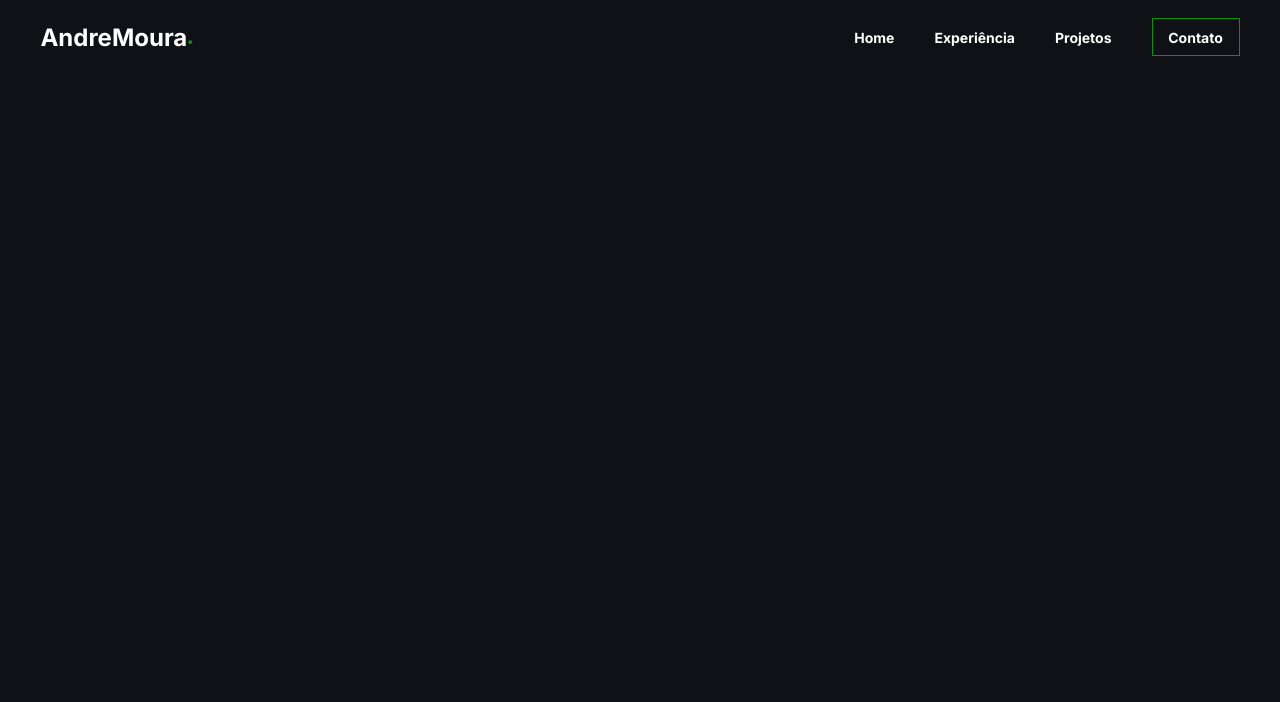
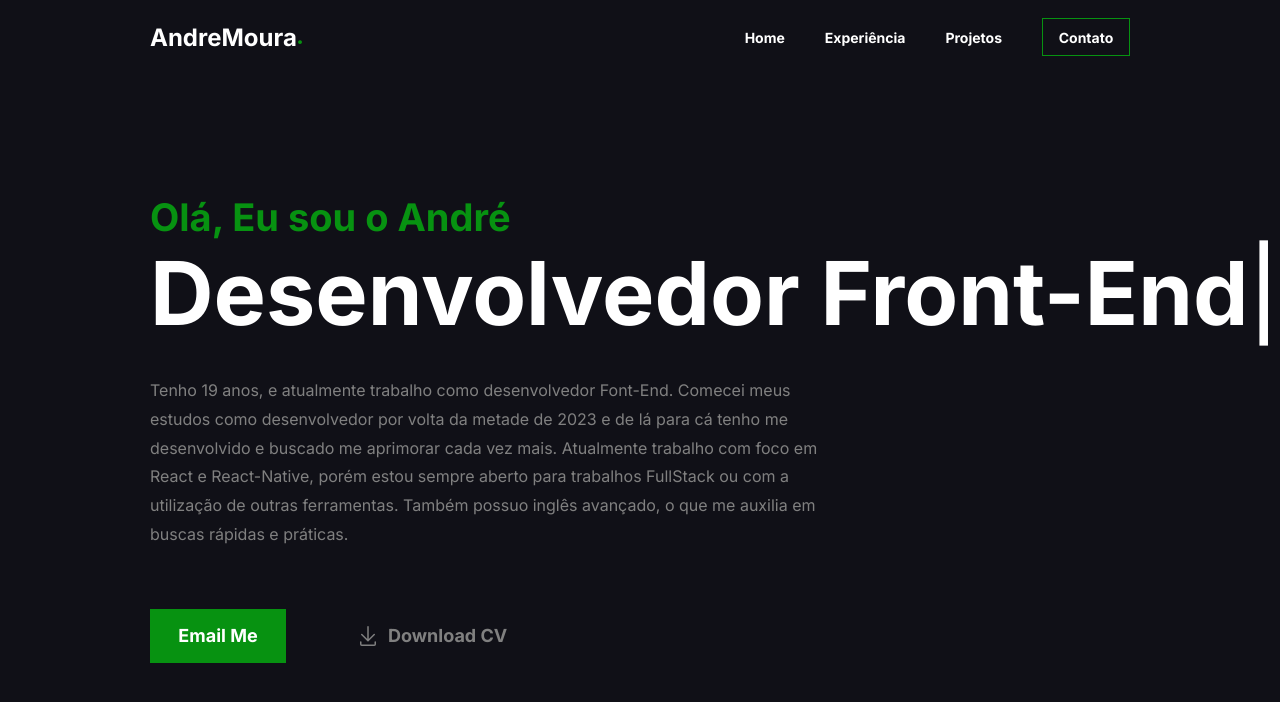
Before and after one commit to AndreMour/MyPortfolio, a React (Create React App) app: page / in a window 1280 px wide. Shown: the top 702 px of the page. Built offline with nearby package versions, Linux system fonts and the light colour scheme.

Commit message:
Create the Home

```diff
--- a/package.json
+++ b/package.json
@@ -8,6 +8,7 @@
     "@testing-library/user-event": "^13.5.0",
     "react": "^18.2.0",
     "react-dom": "^18.2.0",
+    "react-icons": "^5.0.1",
     "react-scripts": "5.0.1",
     "styled-components": "^6.1.8",
     "web-vitals": "^2.1.4"
--- /dev/null
+++ b/src/Components/Home/Index.jsx
@@ -0,0 +1,45 @@
+import React from 'react'
+import {
+  Area, DivArea, DivName, HomeContainer, Name, Bar,
+  DivDescription, Description, DivButtons, ButtonEmail,
+  ButtonCv,
+  IconeDownload
+} from './styles';
+
+const Index = () => {
+  return (
+    <HomeContainer>
+      <DivName>
+        <Name>
+          Olá, Eu sou o André
+        </Name>
+      </DivName>
+      <DivArea>
+        <Area>
+          Desenvolvedor Front-End
+        </Area>
+        <Bar>
+          |
+        </Bar>
+      </DivArea>
+      <DivDescription>
+        <Description>
+          Tenho 19 anos, e atualmente trabalho como desenvolvedor Font-End. Comecei meus estudos
+          como desenvolvedor por volta da metade de 2023 e de lá para cá tenho me desenvolvido e buscado
+          me aprimorar cada vez mais. Atualmente trabalho com foco em React e React-Native, porém estou sempre
+          aberto para trabalhos FullStack ou com a utilização de outras ferramentas. Também possuo inglês avançado,
+          o que me auxilia em buscas rápidas e práticas.
+        </Description>
+      </DivDescription>
+      <DivButtons>
+        <ButtonEmail>Email Me</ButtonEmail>
+        <ButtonCv>
+          <IconeDownload size={24} />
+          Download CV
+        </ButtonCv>
+      </DivButtons>
+    </HomeContainer>
+  )
+}
+
+export default Index
--- /dev/null
+++ b/src/Components/Home/styles.js
@@ -0,0 +1,73 @@
+import styled from 'styled-components';
+import { COLORS } from '../../colors/colors';
+import { GoDownload } from "react-icons/go";
+
+export const HomeContainer = styled.div`
+  display: grid;
+  margin-left: 150px;
+  margin-right: auto;
+  margin-top: 120px;
+`
+export const DivName = styled.div`
+`
+export const Name = styled.h2`
+  font-family: 'Inter', sans-serif;
+  font-size: 38px;
+  font-weight: 700;
+  color: ${COLORS.primaryGreen};
+`
+export const DivArea = styled.div`
+  display: flex;
+`
+export const Area = styled.h1`
+  font-family: 'Inter', sans-serif;
+  font-size: 88px;
+  font-weight: 700;
+  color: ${COLORS.primaryWhite};
+`
+export const Bar = styled.h1`
+  font-family: 'Inter', sans-serif;
+  font-size: 88px;
+  font-weight: 500;
+  color: ${COLORS.primaryWhite};
+`
+export const DivDescription = styled.div`
+  margin-top: 30px;
+  width: 700px;
+`
+export const Description = styled.p`
+  font-family: 'Inter', sans-serif;
+  font-size: 16px;
+  color: ${COLORS.Gray};
+  line-height: 1.8;
+`
+export const DivButtons = styled.div`
+  display: flex;
+  margin-top: 60px;
+`
+export const ButtonEmail = styled.button`
+  width: 136px;
+  height: 54px;
+  background-color: ${COLORS.primaryGreen};
+  border: none;
+  font-family: 'Inter', sans-serif;
+  font-size: 18px;
+  font-weight: 700;
+  color: ${COLORS.primaryWhite};
+`
+export const ButtonCv = styled.button`
+  display: flex;
+  align-items: center;
+  height: 54px;
+  background-color: ${COLORS.Dark};
+  color: ${COLORS.Gray};
+  border: none;
+  font-family: 'Inter', sans-serif;
+  font-size: 18px;
+  font-weight: 700;
+  margin-left: 70px;
+  cursor: pointer;
+`
+export const IconeDownload = styled(GoDownload)`
+  margin-right: 8px;
+`;
--- a/src/Components/NavBar/styles.js
+++ b/src/Components/NavBar/styles.js
@@ -9,7 +9,8 @@ export const NavContainer = styled.div`
 `
 export const TitleDiv = styled.div`
   display: flex;
-  margin-left: -270px;
+  margin-left: 150px;
+  margin-right: auto;
 `
 export const Title = styled.h3`
   color: ${COLORS.primaryWhite};
@@ -23,7 +24,8 @@ export const Dot = styled.h3`
 export const DivPages = styled.div`
   display: flex;
   align-items: center;
-  margin-right: -270px;
+  margin-right: 150px;
+  margin-left: auto;
 `
 export const Pages = styled.h5`
   color: ${COLORS.primaryWhite};
--- a/src/Pages/App.js
+++ b/src/Pages/App.js
@@ -1,4 +1,5 @@
-import NavBar from "../Components/NavBar/NavBar";
+import NavBar from "../Components/NavBar/Index";
+import Home from "../Components/Home/Index";
 import { Container } from "./styles";
 
 
@@ -6,6 +7,7 @@ function App() {
   return (
     <Container>
       <NavBar />
+      <Home />
     </Container>
   );
 }
--- a/src/Pages/styles.js
+++ b/src/Pages/styles.js
@@ -2,6 +2,6 @@ import styled from "styled-components";
 import { COLORS } from "../colors/colors";
 
 export const Container = styled.div`
-    background-color: ${COLORS.dark};
+    background-color: ${COLORS.Dark};
     height: 100vh;
 `
--- a/src/colors/colors.js
+++ b/src/colors/colors.js
@@ -2,9 +2,9 @@ export const COLORS = {
   primaryGreen: "#079211",
   primaryWhite: "#FFFFFF",
   lightGray: "#D1D5DB",
-  gray: "#808080",
+  Gray: "#808080",
   deepGray: "#0A0A0F",
   lightDark: "#313131",
-  dark: "#101017",
+  Dark: "#101017",
   deepDark: "#050507"
 }
```
Also changed, not shown: src/Components/NavBar/Index.jsx (renamed from src/Components/NavBar/NavBar.jsx), 1 other file (tests, documents, lock files or other folders).
